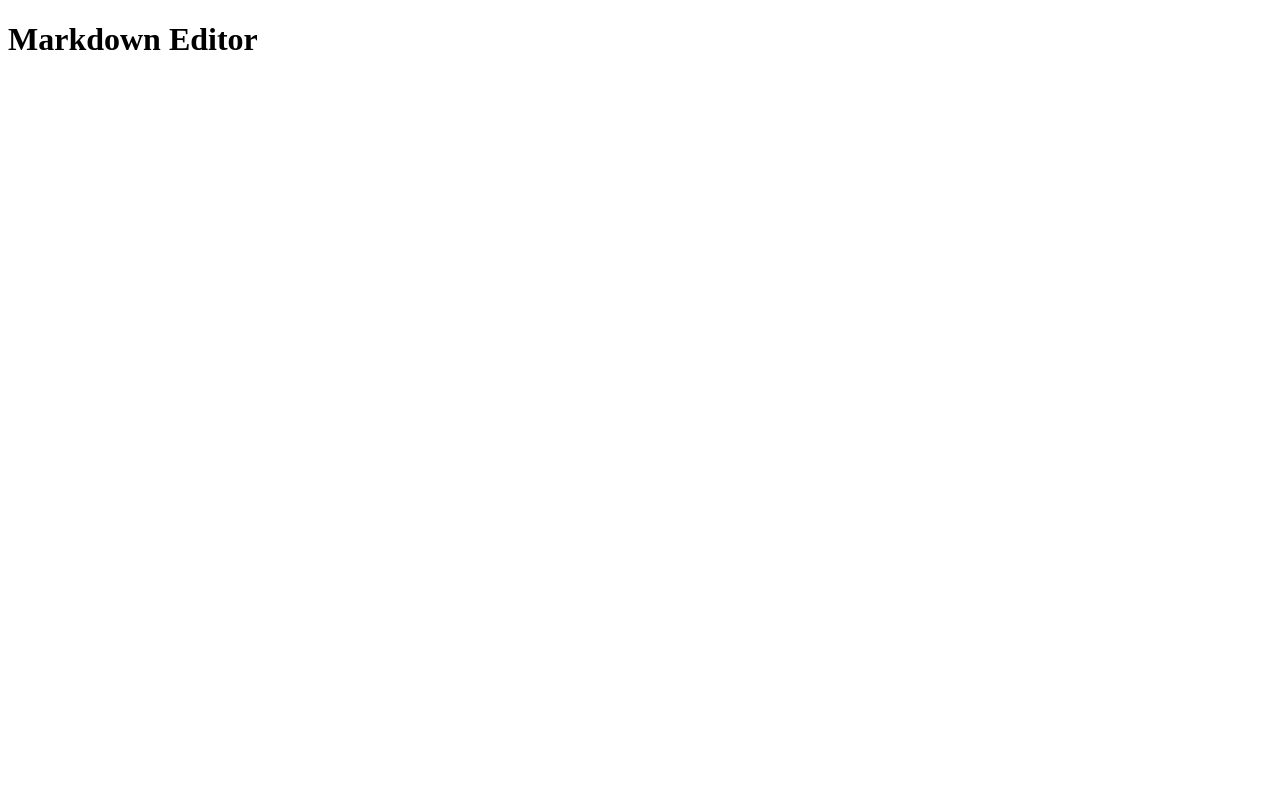
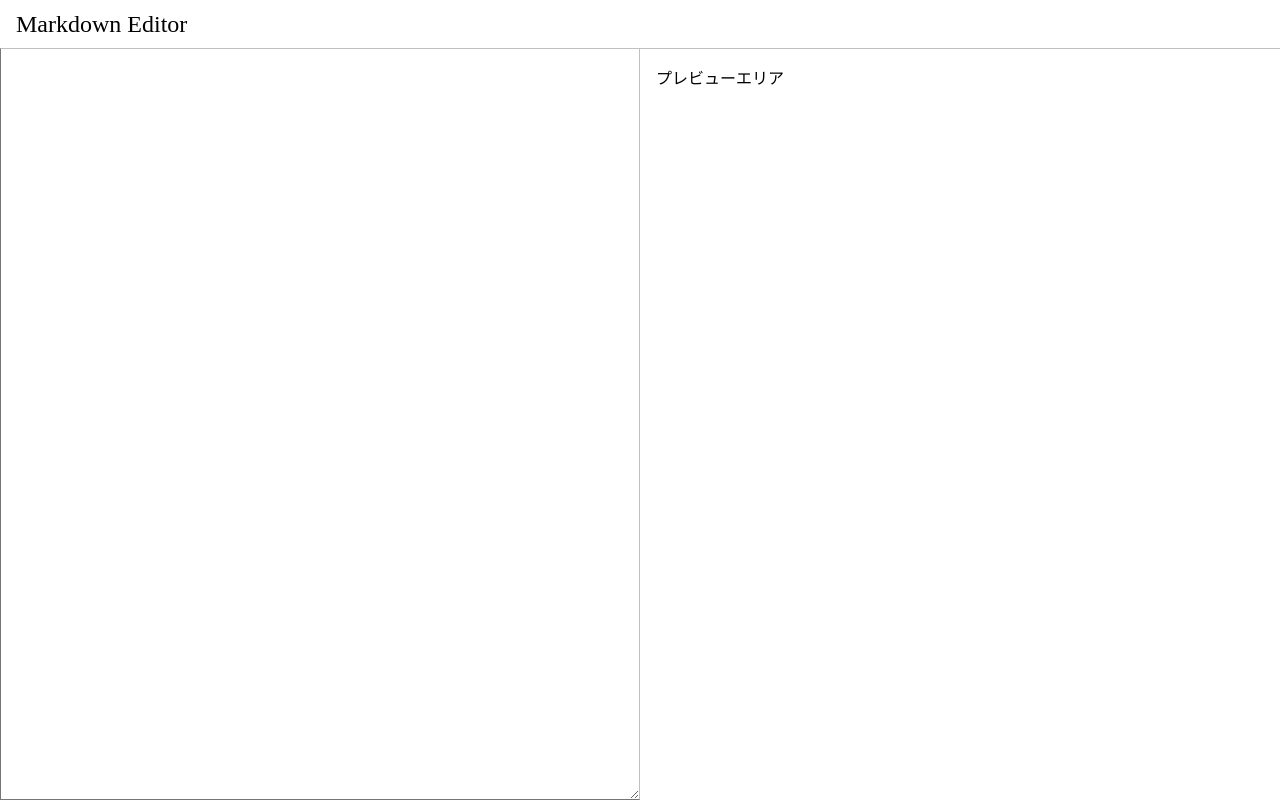
Before and after one commit to mizuki-n-2/markdown-editor, a React app: page / in a window 1280 px wide. Built offline with nearby package versions, Linux system fonts and the light colour scheme.

Commit message:
add: editor ui

```diff
--- a/package.json
+++ b/package.json
@@ -2,16 +2,20 @@
   "name": "markdown-editor",
   "version": "1.0.0",
   "scripts": {
+    "start": "npm run build && webpack serve",
     "build": "webpack --mode=production"
   },
   "dependencies": {
     "@types/react": "^17.0.11",
     "@types/react-dom": "^17.0.8",
+    "@types/styled-components": "^5.1.10",
     "react": "^17.0.2",
     "react-dom": "^17.0.2",
+    "styled-components": "^5.3.0",
     "ts-loader": "^9.2.3",
     "typescript": "^4.3.4",
     "webpack": "^5.39.1",
-    "webpack-cli": "^4.7.2"
+    "webpack-cli": "^4.7.2",
+    "webpack-dev-server": "^3.11.2"
   }
 }
--- a/src/index.tsx
+++ b/src/index.tsx
@@ -1,6 +1,20 @@
 import * as React from "react";
 import { render } from "react-dom";
+import styled from "styled-components";
+import { createGlobalStyle } from "styled-components";
+import { Editor } from "./pages/editor";
 
-const Main = (<h1>Markdown Editor</h1>)
+const GlobalStyle = createGlobalStyle`
+  body * {
+    box-sizing: border-box;
+  }
+`
+
+const Main = (
+  <>
+    <GlobalStyle />
+    <Editor />
+  </>
+)
 
 render(Main, document.getElementById("app"))
--- /dev/null
+++ b/src/pages/editor.tsx
@@ -0,0 +1,67 @@
+import * as React from "react";
+import styled from "styled-components";
+
+const { useState } = React
+
+const Header = styled.header`
+  font-size: 1.5rem;
+  height: 2rem;
+  left: 0;
+  line-height: 2rem;
+  padding: 0.5rem 1rem;
+  position: fixed;
+  right: 0;
+  top: 0;
+`
+
+const Wrapper = styled.div`
+  bottom: 0;
+  left: 0;
+  position: fixed;
+  right: 0;
+  top: 3rem;
+`
+
+const TextArea = styled.textarea`
+  border-right: 1px solid silver;
+  border-top: 1px solid silver;
+  bottom: 0;
+  font-size: 1rem;
+  left: 0;
+  padding: 0.5rem;
+  position: absolute;
+  top: 0;
+  width: 50vw;
+`
+
+const Preview = styled.div`
+  border-top: 1px solid silver;
+  bottom: 0;
+  overflow-y: scroll;
+  padding: 1rem;
+  position: absolute;
+  right: 0;
+  top: 0;
+  width: 50vw;
+`
+
+export const Editor: React.FC = () => {
+  const [text, setText] = useState<string>("")
+
+  return (
+    <>
+      <Header>
+        Markdown Editor
+      </Header>
+      <Wrapper>
+        <TextArea
+          onChange={(event) => {
+            setText(event.target.value)
+          }}
+          value={text}
+        />
+        <Preview>プレビューエリア</Preview>
+      </Wrapper>
+    </>
+  )
+}
--- a/webpack.config.js
+++ b/webpack.config.js
@@ -1,6 +1,8 @@
 const path = require("path");
 
 module.exports = {
+  mode: "production",
+  target: ["web", "es5"],
   entry: "./src/index.tsx",
   module: {
     rules: [
@@ -19,4 +21,8 @@
     filename: "index.js",
     publicPath: "dist/",
   },
+  devServer: {
+    hot: true,
+    open: true,
+  },
 };
```
Also changed, not shown: 3 other files (tests, documents, lock files or other folders).
